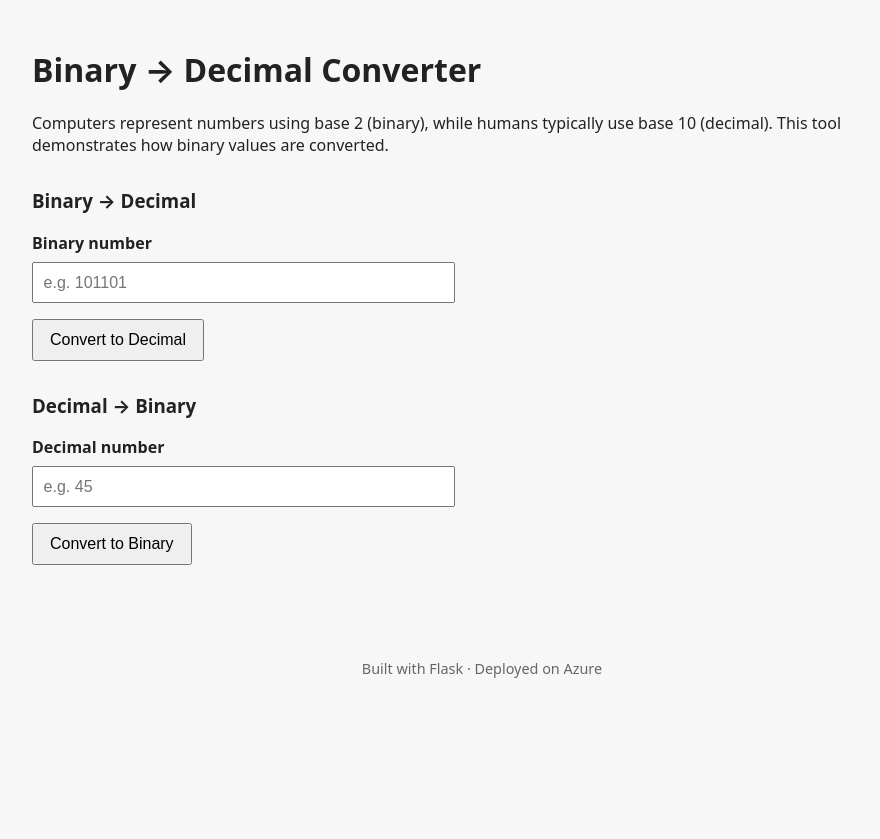
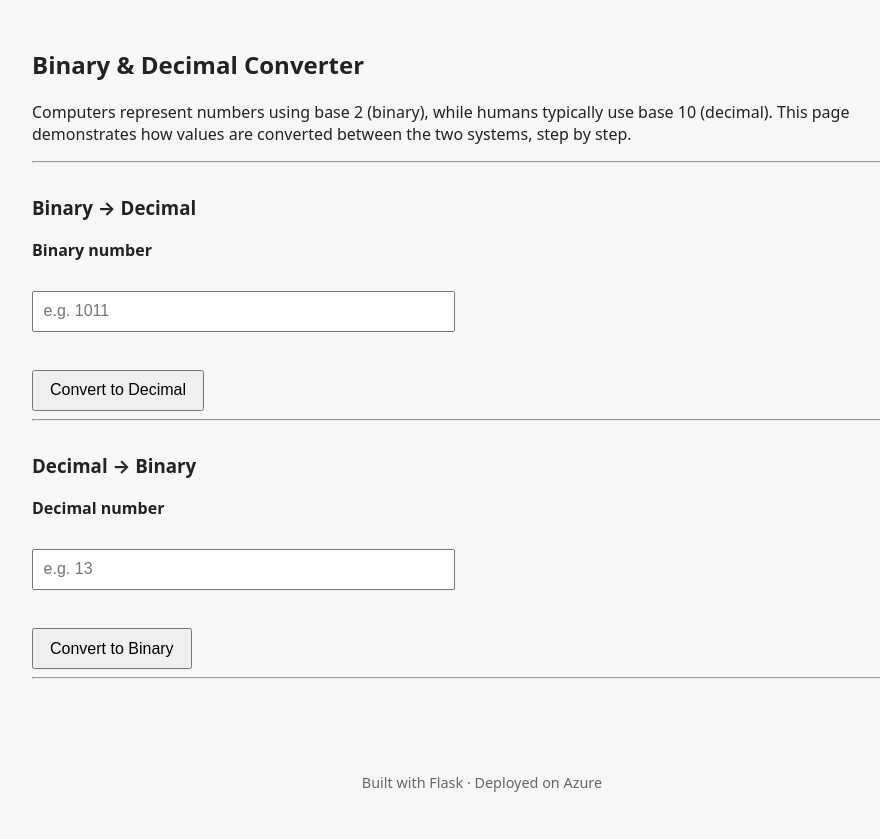
Before and after one commit to Finlay57/systems-in-practice, a Flask app: page /binary in a window 1280 px wide. Shown: the part 54-893 px from the top of the page, without its empty margins (158-1038 px from the left). Before the commit the page ends 732 px from the top, so only its background shows below. Run offline with Flask 3, Linux system fonts and the light colour scheme.

Commit message:
Add unified binary and decimal converter with explanations

```diff
--- a/app.py
+++ b/app.py
@@ -12,28 +12,47 @@ def binary():
     steps = []
 
     if request.method == "POST":
-        decimal = int(request.form.get("decimal"))
-        n = decimal
+        conversion_type = request.form.get("conversion")
 
-        if n == 0:
-            steps.append("0 ÷ 2 = 0 remainder 0")
-            result = "0"
-        else:
-            binary_digits = []
+        # Binary -> Decimal
+        if conversion_type == "bin_to_dec":
+            binary = request.form.get("binary")
 
-            while n > 0:
-                remainder = n % 2
-                steps.append(f"{n} ÷ 2 = {n // 2} remainder {remainder}")
-                binary_digits.append(str(remainder))
-                n //= 2
+            decimal_value = 0
+            power = len(binary) - 1
 
-            result = "".join(reversed(binary_digits))
+            for bit in binary:
+                decimal_value += int(bit) * (2 ** power)
+                steps.append(f"{bit} × 2^{power}")
+                power -= 1
+
+            result = decimal_value
+
+        # Decimal -> Binary
+        elif conversion_type == "dec_to_bin":
+            decimal = int(request.form.get("decimal"))
+            n = decimal
+
+            if n == 0:
+                steps.append("0 ÷ 2 = 0 remainder 0")
+                result = "0"
+            else:
+                binary_digits = []
+
+                while n > 0:
+                    remainder = n % 2
+                    steps.append(f"{n} ÷ 2 = {n // 2} remainder {remainder}")
+                    binary_digits.append(str(remainder))
+                    n //= 2
+
+                result = "".join(reversed(binary_digits))
 
     return render_template(
         "binary.html",
         result=result,
         steps=steps
     )
+
 
 
 @app.route("/api/fact")
--- a/templates/base.html
+++ b/templates/base.html
@@ -15,6 +15,7 @@
             <a href="/binary">Binary</a>
             <a href="#">Password</a>
             <a href="#">About</a>
+
         </div>
     </div>
 </nav>
--- a/templates/binary.html
+++ b/templates/binary.html
@@ -1,32 +1,81 @@
 {% extends "base.html" %}
 
 {% block content %}
-<h1>Binary → Decimal Converter</h1>
+
+<h2>Binary & Decimal Converter</h2>
 
 <p>
     Computers represent numbers using base 2 (binary), while humans typically use
-    base 10 (decimal). This tool demonstrates how binary values are converted.
+    base 10 (decimal). This page demonstrates how values are converted between
+    the two systems, step by step.
 </p>
+
+<hr>
+
+<!-- ================= Binary -> Decimal ================= -->
 
 <div class="tool">
     <h3>Binary → Decimal</h3>
 
-    <label for="binaryInput">Binary number</label>
-    <input type="text" id="binaryInput" placeholder="e.g. 101101">
+    <form method="post">
+        <label for="binary">Binary number</label><br>
+        <input
+            type="text"
+            name="binary"
+            id="binary"
+            placeholder="e.g. 1011"
+            required
+        >
+        <br><br>
 
-    <button onclick="convertBinaryToDecimal()">Convert to Decimal</button>
+        <button type="submit" name="conversion" value="bin_to_dec">
+            Convert to Decimal
+        </button>
+    </form>
 </div>
+
+<hr>
+
+<!-- ================= Decimal -> Binary ================= -->
 
 <div class="tool">
     <h3>Decimal → Binary</h3>
 
-    <label for="decimalInput">Decimal number</label>
-    <input type="number" id="decimalInput" placeholder="e.g. 45">
+    <form method="post">
+        <label for="decimal">Decimal number</label><br>
+        <input
+            type="number"
+            name="decimal"
+            id="decimal"
+            placeholder="e.g. 13"
+            required
+        >
+        <br><br>
 
-    <button onclick="convertDecimalToBinary()">Convert to Binary</button>
+        <button type="submit" name="conversion" value="dec_to_bin">
+            Convert to Binary
+        </button>
+    </form>
 </div>
 
-<p id="result"></p>
+<hr>
 
-<script src="{{ url_for('static', filename='js/binary.js') }}"></script>
+<!-- ================= Result ================= -->
+
+{% if result is not none %}
+    <h3>Result</h3>
+    <p><strong>{{ result }}</strong></p>
+{% endif %}
+
+<!-- ================= Step-by-step explanation ================= -->
+
+{% if steps and steps|length > 0 %}
+    <h3>Step-by-step explanation</h3>
+    <ol>
+        {% for step in steps %}
+            <li>{{ step }}</li>
+        {% endfor %}
+    </ol>
+{% endif %}
+
 {% endblock %}
```
